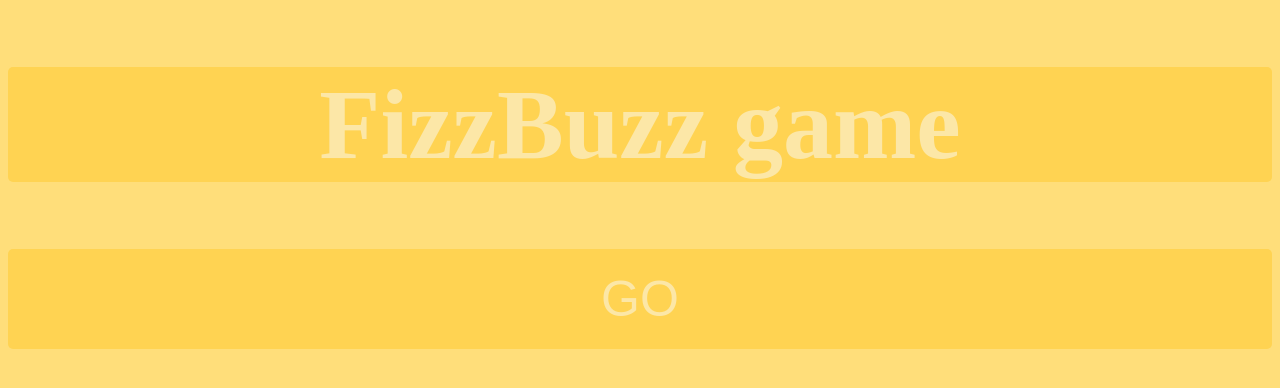
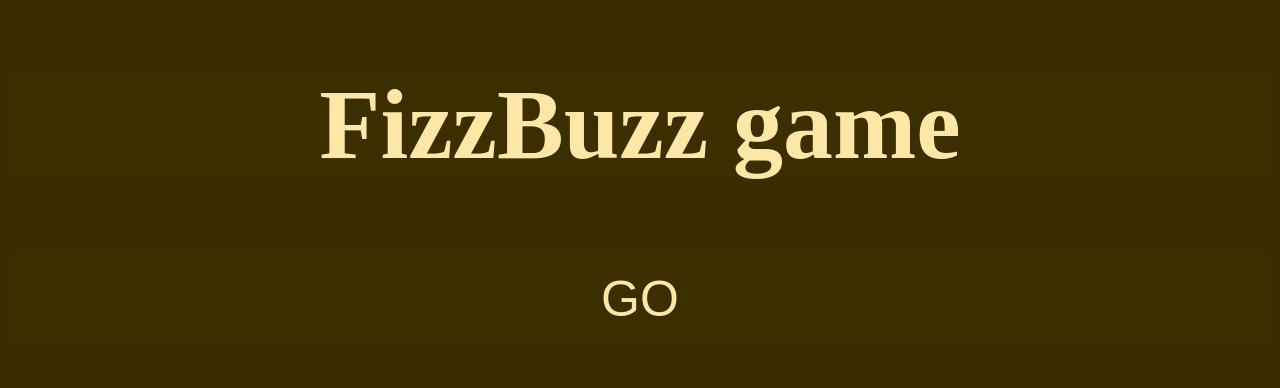
Before and after one commit to tenizz/fizzbuzz, a plain HTML site: page index.html in a window 1280 px wide. Drawn offline with Linux system fonts and the light colour scheme.

Commit message:
update css

```diff
--- a/css/fizzbuzz.css
+++ b/css/fizzbuzz.css
@@ -1,12 +1,12 @@
 body{
-	background-color: #ffde7a;
+	background-color: #382c00;
 }
 
 h1{
 	text-align: center;
 	color: #fce7a7;
 	font-size: 100px;
-	background: #ffd352;
+	background: #3b2e00;
 	border-radius: 5px;
 }
 
@@ -15,26 +15,19 @@ button[type=button] {
 	font-size: 50px;
 	height: 100px;
 	width: 100%;
-	/*width: 500px;
-	position: fixed;
-	top: 50%;
-	left: 50%;
-	margin-top: -50px;
-	margin-left: -250px;*/
 	float: center;
 	border: 0;
-	background: #ffd352;
+	background: #3b2e00;
 	color: #fce7a7;
 	padding: 12px 50px;
 	border-radius: 5px;
 	cursor: pointer;
 	transition: 0.3s;
-
 }
 
 div{
 	border-radius: 5px;
-	background: #ffd352;
+	background: #3b2e00;
 }
 
 h2{
@@ -42,7 +35,6 @@ h2{
 	color: #fce7a7;
 	font-size: 40px;
 	text-align: center;
-
 }
 
 h4{
```
